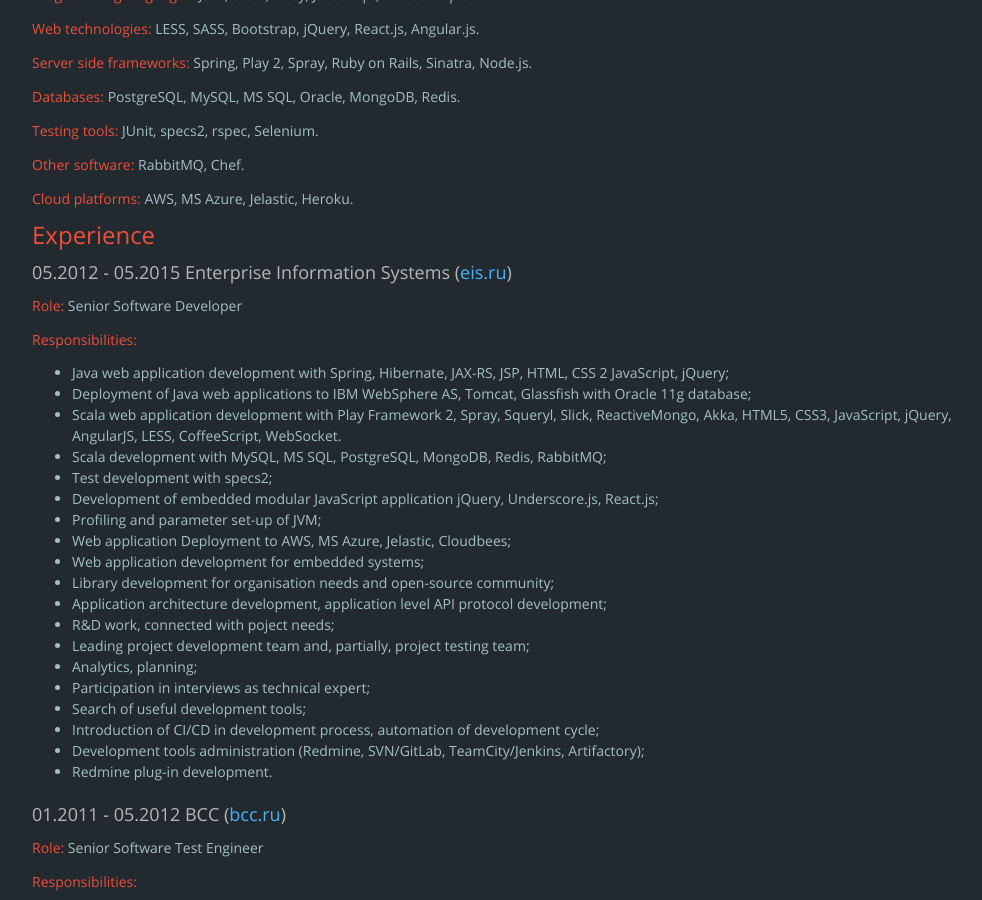
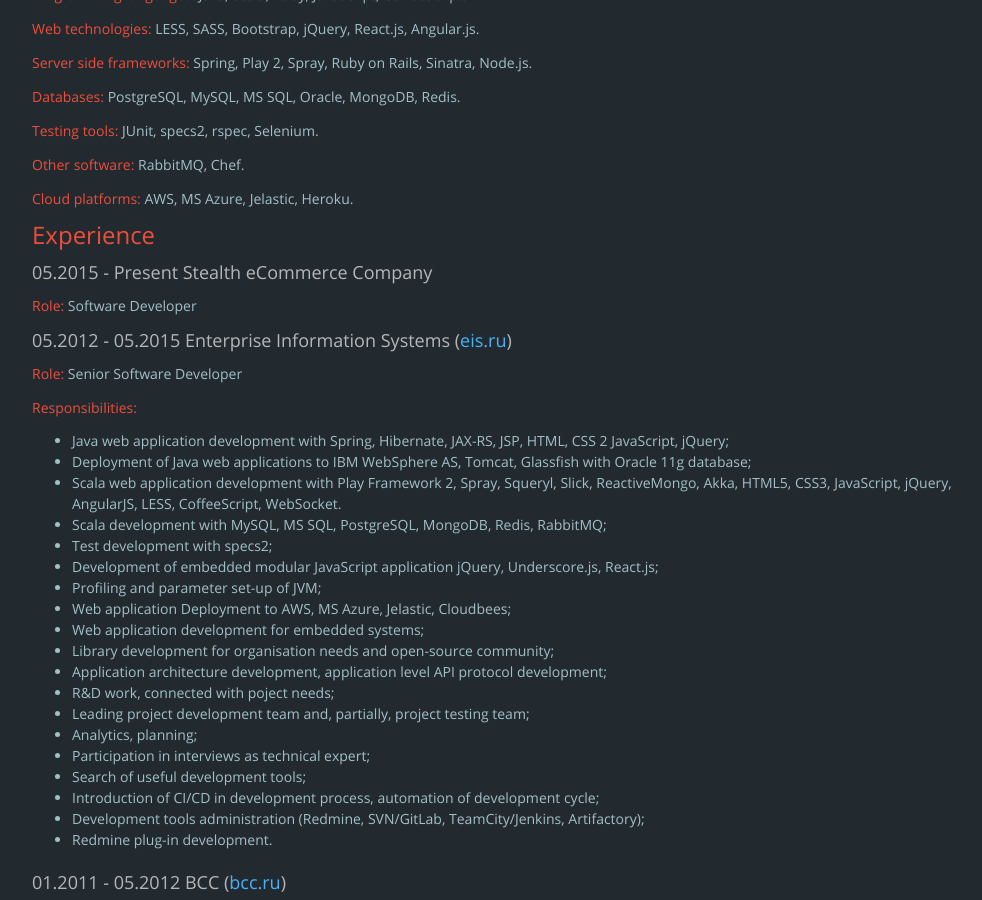
Before and after one commit to eugene-sy/eugene-sy.github.io, a Jekyll site: the page built from resume.html, in a window 1280 px wide and 900 px high, scrolled down 310 px. Shown: the whole window, without its empty margins (148-1130 px from the left). Built offline with Jekyll 4.4.1, drawn with Linux system fonts in a browser that asks for light colours; nearby versions of some CDN libraries.

Commit message:
resume update

```diff
--- a/resume.html
+++ b/resume.html
@@ -26,6 +26,9 @@
   <div class="col-md-12 post-nav">
     <div id="experience">
       <h2>Experience</h2>
+      <h3>05.2015 - Present Stealth eCommerce Company</h3>
+      <p><span>Role:</span> Software Developer</p>
+
       <h3>05.2012 - 05.2015 Enterprise Information Systems (<a href="eis.ru">eis.ru</a>)</h3>
       <p><span>Role:</span> Senior Software Developer</p>
       <p><span>Responsibilities: </span></p>
```
